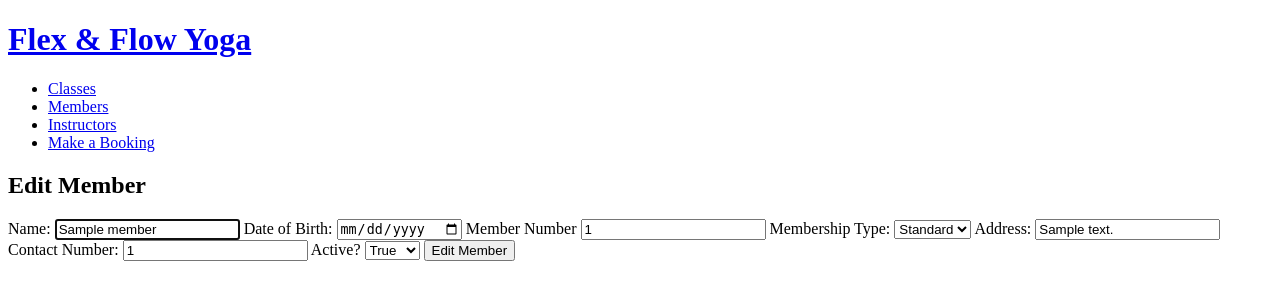
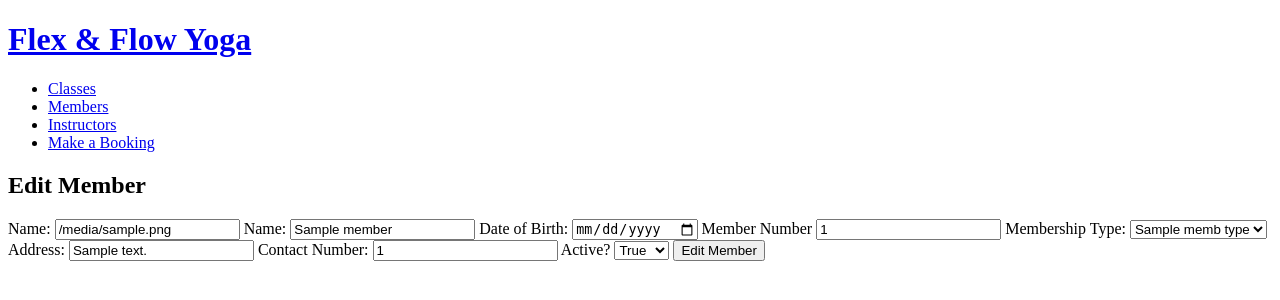
Before and after one commit to jaeltg/CC_project_1, a Flask app: page /members/1/edit in a window 1280 px wide. Shown: the top 300 px of the page. Run offline with Flask 2, Linux system fonts and the light colour scheme; a database or web service that is not in the repository returns one stand-in record (values such as "Sample title"); some libraries are stand-ins or nearby versions.

Commit message:
refactored member tenplates

```diff
--- a/templates/members/edit.html
+++ b/templates/members/edit.html
@@ -3,8 +3,11 @@
 {% block content %}
 <h2>Edit Member</h2>
 <form action="/members/{{selected_member.id}}" method="POST">
+    <label for="image_url">Name:</label>
+    <input type="text" id="image_url" name="image_url" value="{{selected_member.image_url}}" required>
+
     <label for="name">Name:</label>
-    <input type="text" id="name" name="name" value="{{selected_member.name}}" required autofocus>
+    <input type="text" id="name" name="name" value="{{selected_member.name}}" required>
 
     <label for="date_of_birth">Date of Birth:</label>
     <input type="date" id="date_of_birth" name="date_of_birth" value="{{selected_member.date_of_birth}}" required>
@@ -14,14 +17,12 @@
 
     <label for="memb_type">Membership Type:</label>
     <select name="memb_type" id="memb_type">
-        <option value="Standard"
-            {% if selected_member.memb_type == "Standard" %} selected="selected" {% endif %}>
-            Standard
-        </option>
-        <option value="Premium"
-            {% if selected_member.memb_type == "Premium" %} selected="selected" {% endif %}>
-            Premium
-        </option>
+        {% for memb_type in all_memb_types %}
+          <option value="{{ memb_type.id }}"
+            {% if selected_member.memb_type.id == memb_type.id %} selected="selected"{% endif %}>
+            {{ memb_type.name }}
+          </option>
+        {% endfor %}
     </select>
 
     <label for="address">Address:</label>
--- a/templates/members/index.html
+++ b/templates/members/index.html
@@ -15,7 +15,7 @@
     <section>
         <h4>Membership:</h4>
         <p>{{member.memb_number}}</p>
-        <p>{{member.memb_type}}</p>
+        <p>{{member.memb_type.id}}</p>
     </section>
 
     <form action="/members/{{member.id}}/delete" method="POST">
--- a/templates/members/show.html
+++ b/templates/members/show.html
@@ -16,7 +16,7 @@
 <section>
     <h3>Membership:</h3>
     <p>{{selected_member.memb_number}}</p>
-    <p>{{selected_member.memb_type}}</p>
+    <p>{{selected_member.memb_type.id}}</p>
 </section>
 <section>
     <h2>Classes Booked:</h2>
```
Also changed, not shown: templates/members/new.html (+7 -3 lines).
